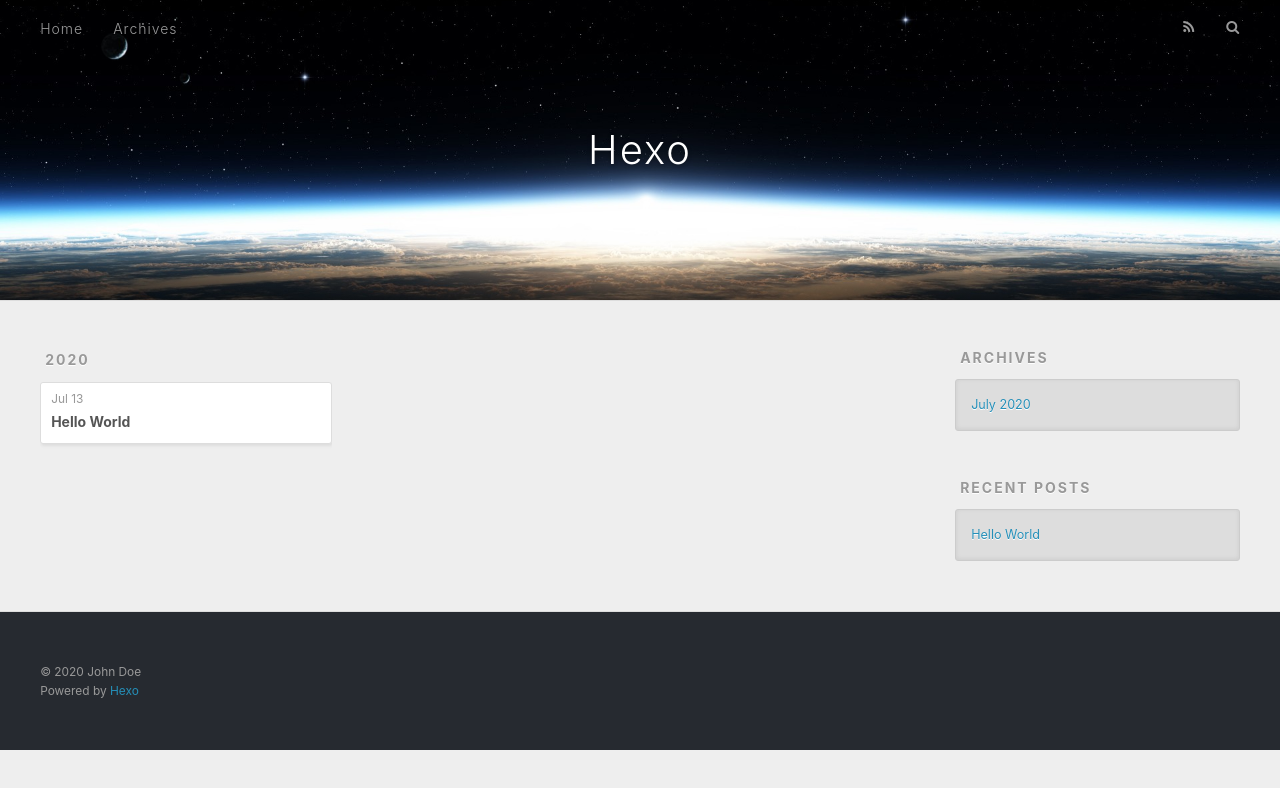
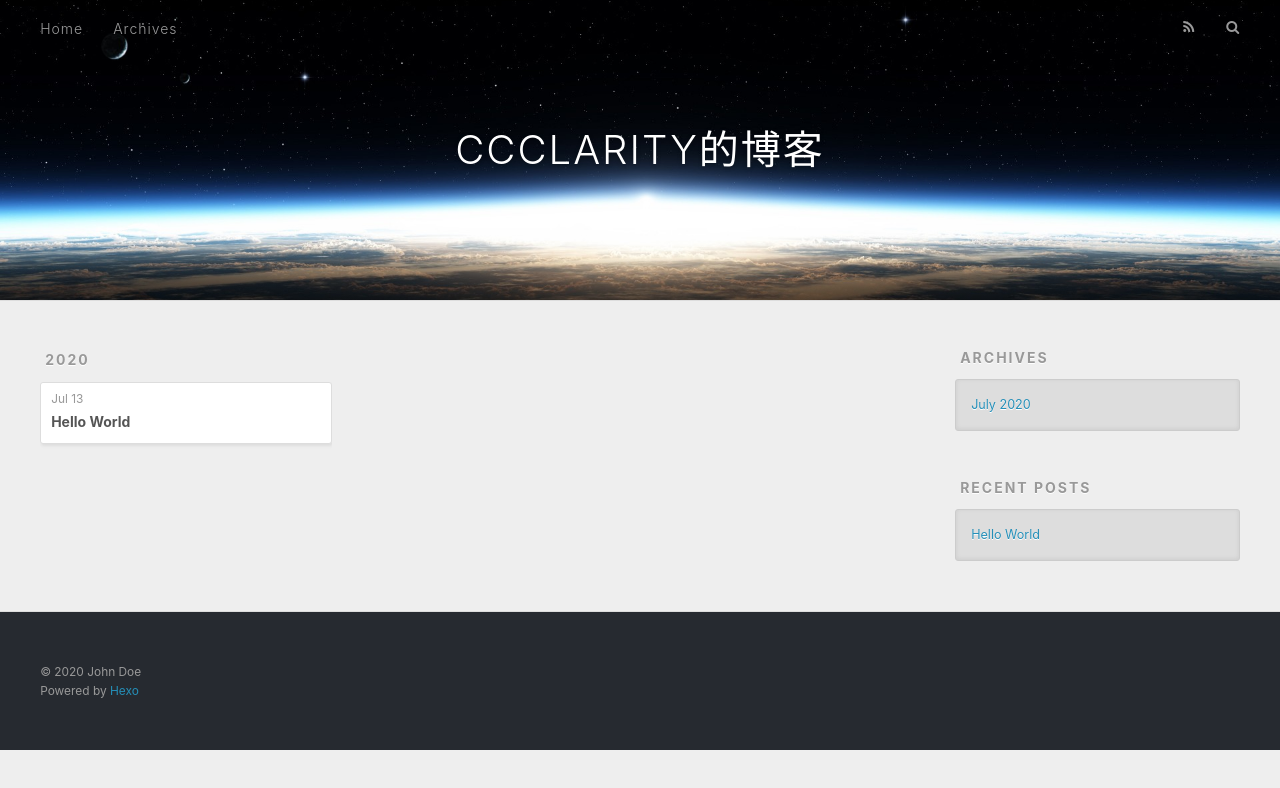
Before and after one commit to CCCLARITY/CCCLARITY.github.io, a plain HTML site: page archives/2020/07/index.html in a window 1280 px wide. Drawn offline with nearby package versions, Linux system fonts and the light colour scheme.

Commit message:
Site updated: 2020-07-13 14:09:43

```diff
--- a/archives/2020/07/index.html
+++ b/archives/2020/07/index.html
@@ -5,17 +5,17 @@
 
 
 
-  <title>Archives: 2020/7 | Hexo</title>
+  <title>Archives: 2020/7 | CCCLARITY的博客</title>
   <meta name="viewport" content="width=device-width, initial-scale=1, maximum-scale=1">
   <meta property="og:type" content="website">
-<meta property="og:title" content="Hexo">
+<meta property="og:title" content="CCCLARITY的博客">
 <meta property="og:url" content="http://yoursite.com/archives/2020/07/index.html">
-<meta property="og:site_name" content="Hexo">
+<meta property="og:site_name" content="CCCLARITY的博客">
 <meta property="og:locale" content="en_US">
 <meta property="article:author" content="John Doe">
 <meta name="twitter:card" content="summary">
 
-    <link rel="alternate" href="/atom.xml" title="Hexo" type="application/atom+xml">
+    <link rel="alternate" href="/atom.xml" title="CCCLARITY的博客" type="application/atom+xml">
 
 
     <link rel="icon" href="/favicon.png">
@@ -36,7 +36,7 @@
   <div id="header-outer" class="outer">
     <div id="header-title" class="inner">
       <h1 id="logo-wrap">
-        <a href="/" id="logo">Hexo</a>
+        <a href="/" id="logo">CCCLARITY的博客</a>
       </h1>
 
     </div>
```
Also changed, not shown: 2020/07/13/hello-world/index.html (+4 -4 lines), archives/2020/index.html (+5 -5 lines), archives/index.html (+5 -5 lines), index.html (+5 -5 lines).
